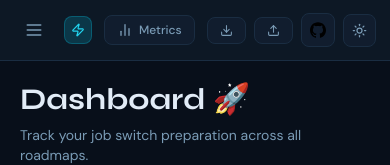
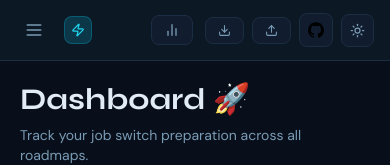
Before and after one commit to roshan798/PrepTracker, a Next.js app: page / in a window 390 px wide. Shown: the top 165 px of the page. Built offline with nearby package versions, Linux system fonts and the light colour scheme.

Commit message:
add title in Header links

```diff
--- a/components/layout/Header.tsx
+++ b/components/layout/Header.tsx
@@ -67,19 +67,27 @@ export default function Header({ sidebarOpen, onToggleSidebar }: HeaderProps) {
           </span>
         </div>
 
-        <Link href="/metrics" style={{ borderColor: 'var(--border)', color: 'var(--text-secondary)', backgroundColor: 'var(--bg-tertiary)' }} className="flex items-center gap-1.5 px-3 py-1.5 text-xs font-medium rounded-lg border transition-all hover:opacity-80">
+        <Link
+          title='Metrics page'
+          href="/metrics"
+          style={{ borderColor: 'var(--border)', color: 'var(--text-secondary)', backgroundColor: 'var(--bg-tertiary)' }}
+          className="flex items-center gap-1.5 px-3 py-1.5 text-xs font-medium rounded-lg border transition-all hover:opacity-80"
+        >
           <BarChart2 size={16} />
-          <span>Metrics</span>
+          <span className="hidden sm:inline">Metrics</span>
         </Link>
         <div className="flex items-center gap-2">
           <button onClick={handleExport}
+            title='Export data to JSON'
             className="flex items-center gap-1.5 px-3 py-1.5 text-xs font-medium rounded-lg border transition-all hover:opacity-80"
             style={{ borderColor: 'var(--border)', color: 'var(--text-secondary)', backgroundColor: 'var(--bg-tertiary)' }}>
             <Download size={13} />
             <span className="hidden sm:inline">Export</span>
           </button>
 
-          <button onClick={() => fileRef.current?.click()}
+          <button
+            title='Import data from JSON'
+            onClick={() => fileRef.current?.click()}
             className="flex items-center gap-1.5 px-3 py-1.5 text-xs font-medium rounded-lg border transition-all hover:opacity-80"
             style={{ borderColor: 'var(--border)', color: 'var(--text-secondary)', backgroundColor: 'var(--bg-tertiary)' }}>
             <Upload size={13} />
@@ -107,7 +115,9 @@ export default function Header({ sidebarOpen, onToggleSidebar }: HeaderProps) {
               <path d="M12 .297c-6.63 0-12 5.373-12 12 0 5.303 3.438 9.8 8.205 11.385.6.113.82-.258.82-.577 0-.285-.01-1.04-.015-2.04-3.338.724-4.042-1.61-4.042-1.61C4.422 18.07 3.633 17.7 3.633 17.7c-1.087-.744.084-.729.084-.729 1.205.084 1.838 1.236 1.838 1.236 1.07 1.835 2.809 1.305 3.495.998.108-.776.417-1.305.76-1.605-2.665-.3-5.466-1.332-5.466-5.93 0-1.31.465-2.38 1.235-3.22-.135-.303-.54-1.523.105-3.176 0 0 1.005-.322 3.3 1.23.96-.267 1.98-.399 3-.405 1.02.006 2.04.138 3 .405 2.28-1.552 3.285-1.23 3.285-1.23.645 1.653.24 2.873.12 3.176.765.84 1.23 1.91 1.23 3.22 0 4.61-2.805 5.625-5.475 5.92.42.36.81 1.096.81 2.22 0 1.606-.015 2.896-.015 3.286 0 .315.21.69.825.57C20.565 22.092 24 17.592 24 12.297c0-6.627-5.373-12-12-12" />
             </svg>
           </Link>
-          <button onClick={() => dispatch({ type: 'SET_THEME', payload: state.theme === 'dark' ? 'light' : 'dark' })}
+          <button
+            title={`${state.theme === 'dark' ? 'Light' : 'Dark'} mode`}
+            onClick={() => dispatch({ type: 'SET_THEME', payload: state.theme === 'dark' ? 'light' : 'dark' })}
             className="p-2 rounded-lg border transition-all hover:opacity-80"
             style={{ borderColor: 'var(--border)', color: 'var(--text-secondary)', backgroundColor: 'var(--bg-tertiary)' }}>
             {state.theme === 'dark' ? <Sun size={15} /> : <Moon size={15} />}
```
